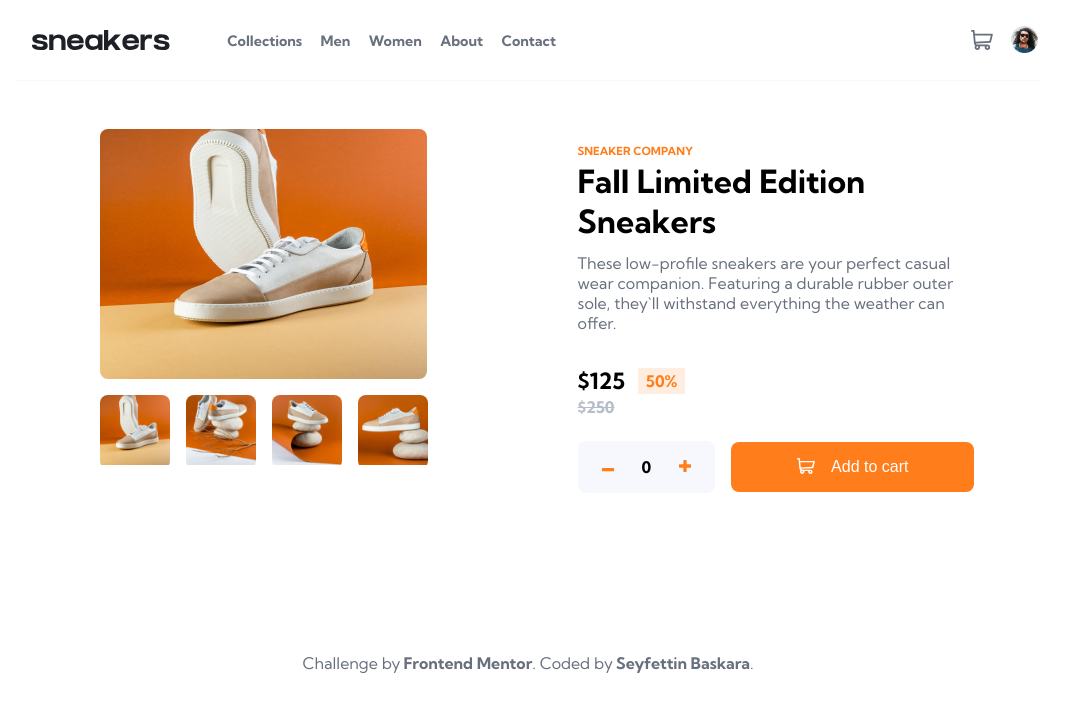
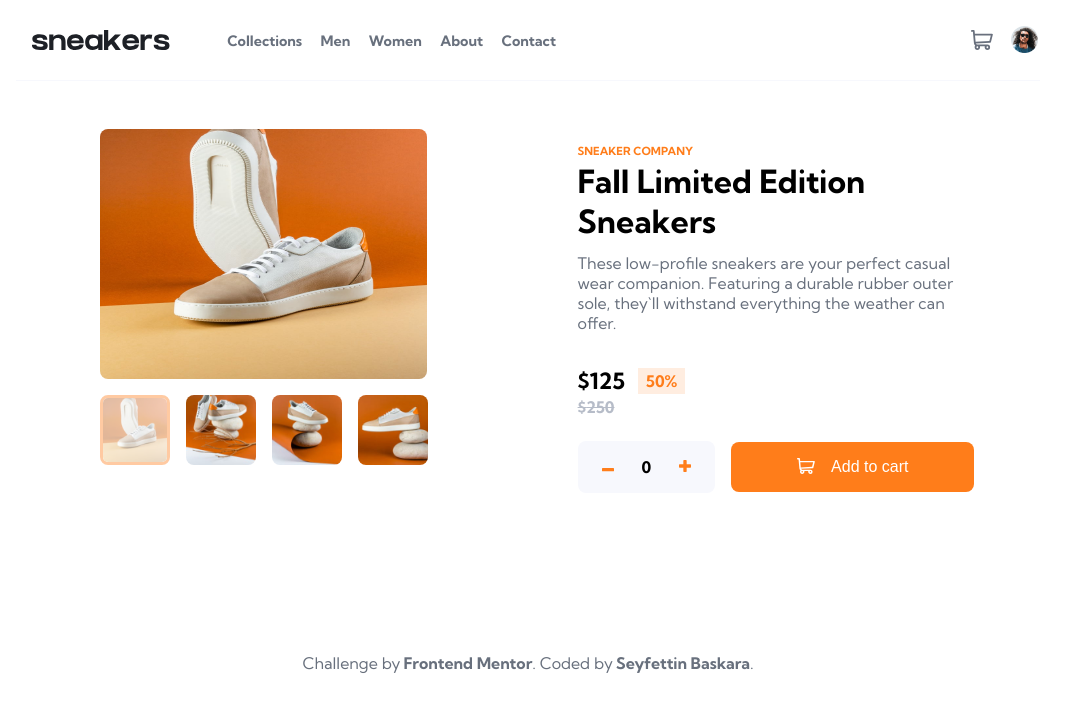
Before and after one commit to SeyfBaskara/Ecommerce-single-product-page, a Next.js app: page / in a window 1280 px wide. Shown: the top 712 px of the page, without its empty margins (112-1181 px from the left). Built offline with nearby package versions, Linux system fonts and the light colour scheme.

Commit message:
add thumbnail image style

```diff
--- a/components/Product.tsx
+++ b/components/Product.tsx
@@ -14,6 +14,10 @@ const Product: React.FC = () => {
    }
    const handlePrevSlide = () => {
       setCurrent(current === 0 ? length - 1 : current - 1)
+   }
+
+   const handleThumbnailImages = (index: number) => {
+      setCurrent(index)
    }
 
    const handleProductNumber = (operator: string) => {
@@ -52,8 +56,12 @@ const Product: React.FC = () => {
 
             <div className="slider__thumbnail-wappper">
                {product.sliderThumbnailImages.map(({ image }, index) => (
-                  <div key={index} className="product__thumbnail-images">
-                     <Image src={image} alt="thumbnail image" width={70} height={70} />
+                  <div
+                     key={index}
+                     className={index === current ? 'product__thumbnail-images thumb-active' : 'product__thumbnail-images'}
+                     onClick={() => handleThumbnailImages(index)}
+                  >
+                     <Image src={image} alt="thumbnail image" layout="fill" />
                   </div>
                ))}
             </div>
--- a/styles/_product.scss
+++ b/styles/_product.scss
@@ -78,11 +78,20 @@
             align-items: center;
             margin-top: 1rem;
             gap: 1rem;
+            cursor: pointer;
          }
 
          .product__thumbnail-images {
+            position: relative;
+            width: 70px;
+            height: 70px;
             border-radius: 0.5rem;
             overflow: hidden;
+         }
+
+         .thumb-active {
+            border: 3px solid $orange;
+            opacity: 0.4;
          }
       }
    }
```
